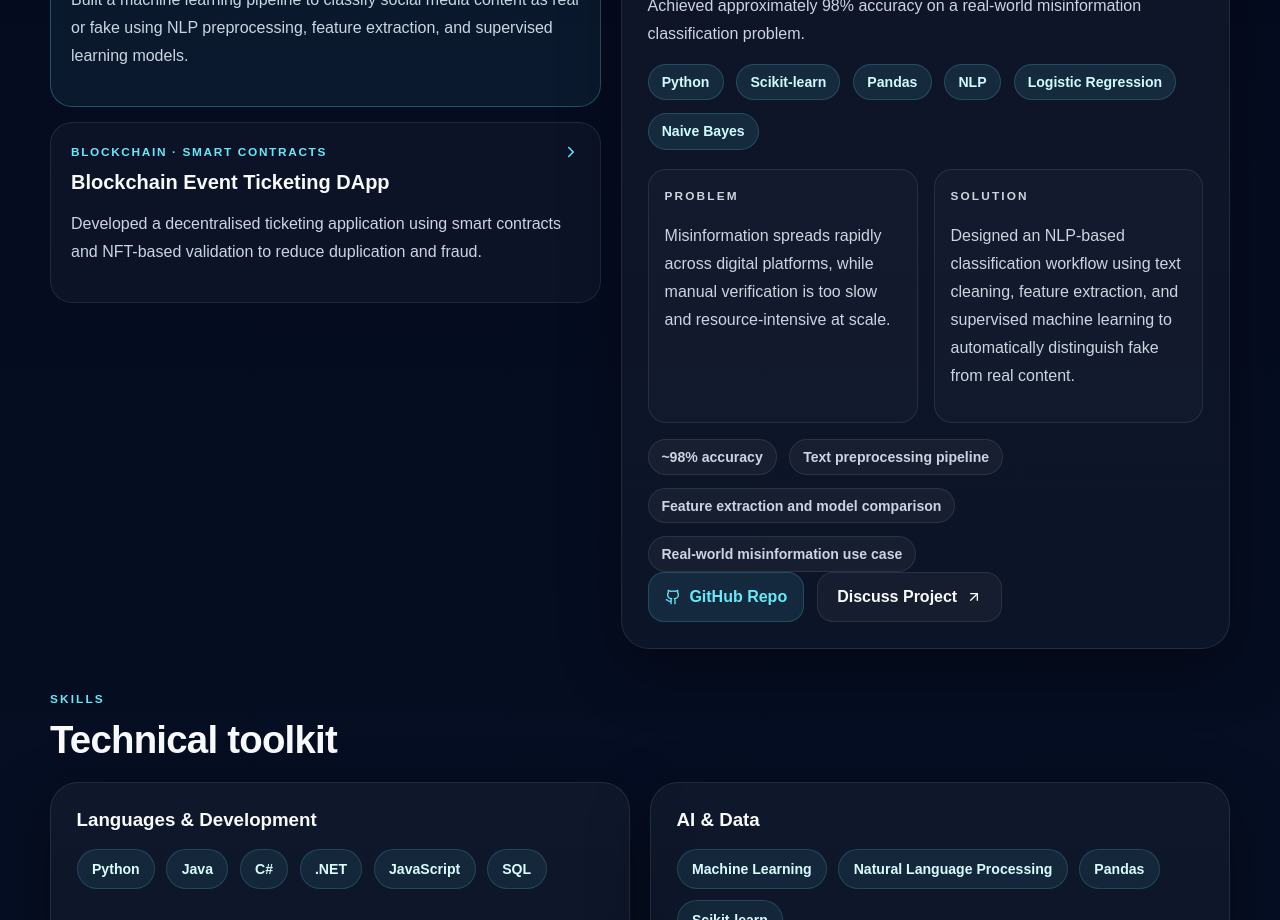
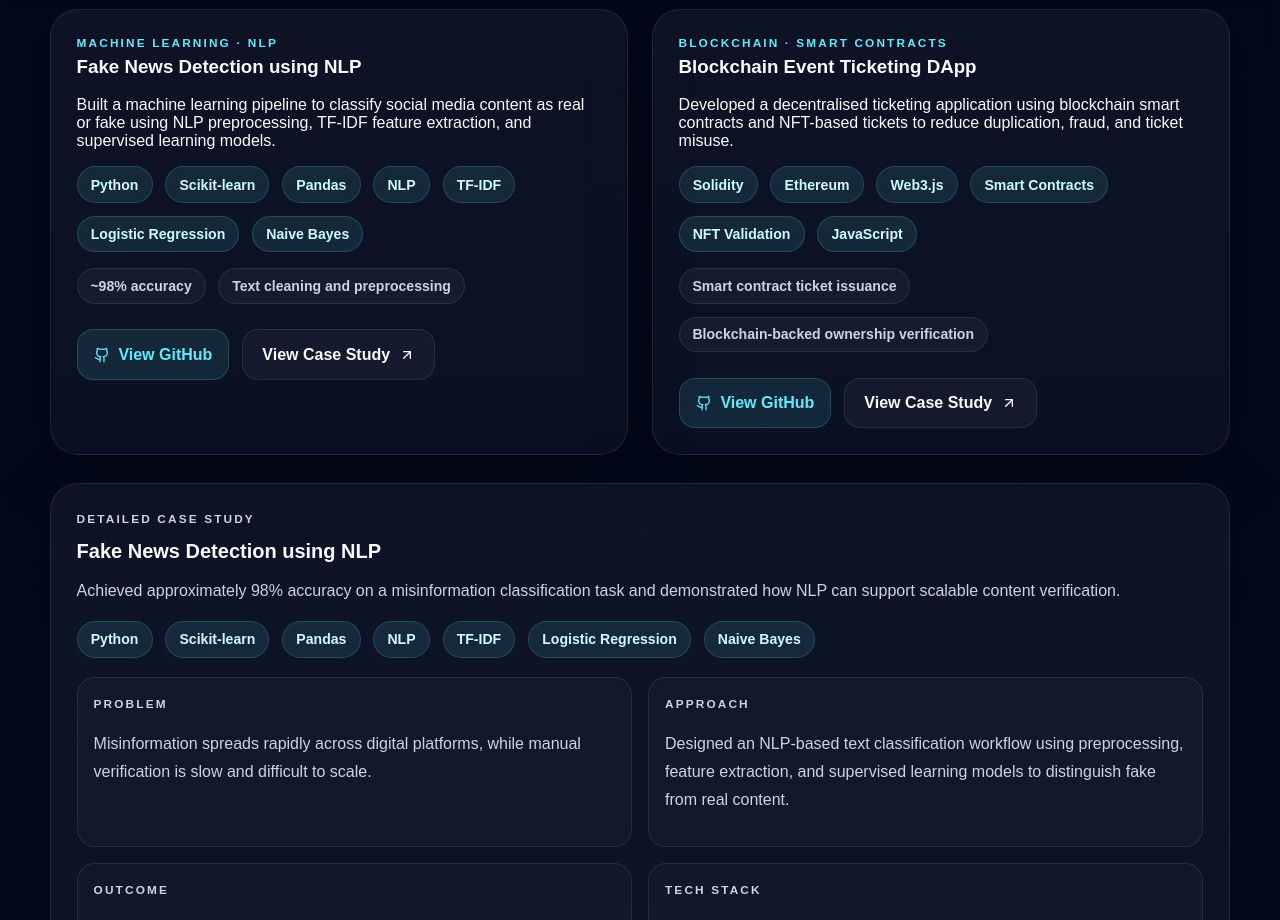
Before and after one commit to junaidmir1212/junaid-portfolio, a Next.js app: page / in a window 1280 px wide. Shown: the part 1880-2800 px from the top of the page. Built offline with nearby package versions, Linux system fonts and the light colour scheme.

Commit message:
Upgrade portfolio.

```diff
--- a/app/page.tsx
+++ b/app/page.tsx
@@ -1,12 +1,10 @@
 "use client";
 
-import { useMemo, useState } from "react";
 import { motion } from "framer-motion";
 import {
   ArrowUpRight,
   Brain,
   BriefcaseBusiness,
-  ChevronRight,
   Code2,
   Download,
   Github,
@@ -15,6 +13,7 @@ import {
   Menu,
   X,
 } from "lucide-react";
+import { useState } from "react";
 
 const projects = [
   {
@@ -22,21 +21,32 @@ const projects = [
     title: "Fake News Detection using NLP",
     category: "Machine Learning · NLP",
     shortDescription:
-      "Built a machine learning pipeline to classify social media content as real or fake using NLP preprocessing, feature extraction, and supervised learning models.",
+      "Built a machine learning pipeline to classify social media content as real or fake using NLP preprocessing, TF-IDF feature extraction, and supervised learning models.",
     impact:
-      "Achieved approximately 98% accuracy on a real-world misinformation classification problem.",
-    stack: ["Python", "Scikit-learn", "Pandas", "NLP", "Logistic Regression", "Naive Bayes"],
+      "Achieved approximately 98% accuracy on a misinformation classification task and demonstrated how NLP can support scalable content verification.",
+    stack: [
+      "Python",
+      "Scikit-learn",
+      "Pandas",
+      "NLP",
+      "TF-IDF",
+      "Logistic Regression",
+      "Naive Bayes",
+    ],
     github:
       "https://github.com/junaidmir1212/Fake-News-Detection-on-Social-Media-Using-Natural-Language-Processing-NLP-",
     problem:
-      "Misinformation spreads rapidly across digital platforms, while manual verification is too slow and resource-intensive at scale.",
-    solution:
-      "Designed an NLP-based classification workflow using text cleaning, feature extraction, and supervised machine learning to automatically distinguish fake from real content.",
+      "Misinformation spreads rapidly across digital platforms, while manual verification is slow and difficult to scale.",
+    approach:
+      "Designed an NLP-based text classification workflow using preprocessing, feature extraction, and supervised learning models to distinguish fake from real content.",
+    outcome:
+      "Achieved approximately 98% accuracy on a misinformation classification task and demonstrated how NLP can support scalable content verification.",
     highlights: [
       "~98% accuracy",
-      "Text preprocessing pipeline",
-      "Feature extraction and model comparison",
-      "Real-world misinformation use case",
+      "Text cleaning and preprocessing",
+      "Feature extraction using TF-IDF",
+      "Model comparison across classifiers",
+      "Prediction pipeline for fake/real classification",
     ],
   },
   {
@@ -44,40 +54,49 @@ const projects = [
     title: "Blockchain Event Ticketing DApp",
     category: "Blockchain · Smart Contracts",
     shortDescription:
-      "Developed a decentralised ticketing application using smart contracts and NFT-based validation to reduce duplication and fraud.",
+      "Developed a decentralised ticketing application using blockchain smart contracts and NFT-based tickets to reduce duplication, fraud, and ticket misuse.",
     impact:
-      "Improved ticket security and transparency through decentralised ownership and validation logic.",
-    stack: ["Solidity", "Web3", "JavaScript", "Smart Contracts", "NFTs"],
+      "Created a proof-of-concept ticketing DApp showing how blockchain can improve trust, traceability, and ticket authenticity in event systems.",
+    stack: [
+      "Solidity",
+      "Ethereum",
+      "Web3.js",
+      "Smart Contracts",
+      "NFT Validation",
+      "JavaScript",
+    ],
     github: "https://github.com/junaidmir1212/-Event-Ticketing-D-App",
     problem:
-      "Traditional ticketing systems are vulnerable to ticket duplication, resale fraud, and weak ownership transparency.",
-    solution:
-      "Built a decentralised architecture where tickets are represented as unique blockchain-based assets, enabling secure validation and traceable ownership.",
+      "Traditional event ticketing systems are vulnerable to duplication, fraud, and a lack of transparent ownership verification.",
+    approach:
+      "Built a blockchain-based ticketing solution where tickets are represented digitally and verified through smart contract logic for secure issuance and validation.",
+    outcome:
+      "Created a proof-of-concept ticketing DApp showing how blockchain can improve trust, traceability, and ticket authenticity in event systems.",
     highlights: [
-      "NFT-based ticket validation",
-      "Fraud reduction focus",
-      "Web3 integration",
-      "Smart contract transaction logic",
+      "Smart contract ticket issuance",
+      "Blockchain-backed ownership verification",
+      "Fraud-resistant validation workflow",
+      "Frontend integration with decentralised logic",
     ],
   },
 ];
 
 const skillGroups = [
   {
-    title: "Languages & Development",
+    title: "Programming & Development",
     items: ["Python", "Java", "C#", ".NET", "JavaScript", "SQL"],
   },
   {
-    title: "AI & Data",
-    items: ["Machine Learning", "Natural Language Processing", "Pandas", "Scikit-learn"],
+    title: "Machine Learning & NLP",
+    items: ["Machine Learning", "Natural Language Processing", "Scikit-learn", "Pandas", "TF-IDF"],
   },
   {
     title: "Blockchain & Tools",
-    items: ["Solidity", "Web3", "Git/GitHub", "Smart Contracts"],
+    items: ["Solidity", "Web3.js", "Git", "GitHub", "Smart Contracts"],
   },
   {
-    title: "Professional Skills",
-    items: ["Problem Solving", "Leadership", "Communication", "Decision-Making"],
+    title: "Software Engineering Strengths",
+    items: ["Problem Solving", "OOP", "Application Development", "Leadership", "Communication"],
   },
 ];
 
@@ -99,10 +118,30 @@ const strengths = [
   },
 ];
 
+const credibilityItems = [
+  {
+    title: "BSc (Hons) Computer Science Graduate",
+    text: "Strong academic foundation in software engineering, programming, and applied computing with hands-on project delivery.",
+  },
+  {
+    title: "Dissertation / Final Project Focus",
+    text: "Developed a Fake News Detection system using Natural Language Processing and machine learning techniques with approximately 98% accuracy.",
+  },
+  {
+    title: "Project-Based Technical Proof",
+    text: "Built portfolio projects across machine learning, NLP, blockchain, and decentralised applications with clear engineering value.",
+  },
+  {
+    title: "Leadership & Professional Experience",
+    text: "Brings communication, accountability, and decision-making skills developed through real-world leadership and operational roles.",
+  },
+];
+
 const navItems = [
   { label: "About", href: "#about" },
   { label: "Projects", href: "#projects" },
   { label: "Skills", href: "#skills" },
+  { label: "Credibility", href: "#credibility" },
   { label: "Contact", href: "#contact" },
 ];
 
@@ -113,12 +152,6 @@ const fadeUp = {
 
 export default function Page() {
   const [mobileOpen, setMobileOpen] = useState(false);
-  const [selectedProjectId, setSelectedProjectId] = useState(projects[0].id);
-
-  const selectedProject = useMemo(
-    () => projects.find((project) => project.id === selectedProjectId) ?? projects[0],
-    [selectedProjectId]
-  );
 
   return (
     <div className="page-shell" id="top">
@@ -174,13 +207,12 @@ export default function Page() {
                 <Brain size={16} /> BSc (Hons) Computer Science Graduate · AI · NLP · UK Roles
               </div>
 
-              <h1>BSc (Hons) Computer Science Graduate focused on practical, high-impact technical solutions.</h1>
+              <h1>BSc (Hons) Computer Science Graduate building practical AI, NLP, and software engineering solutions.</h1>
 
               <p className="lead">
-                I am a final-year BSc (Hons) Computer Science student with hands-on project experience in
-                machine learning, natural language processing, and blockchain systems. I build portfolio
-                projects with clear technical depth, real-world relevance, and strong presentation for
-                recruiters, hiring managers, and engineering teams.
+                I am a UK-based BSc (Hons) Computer Science graduate with hands-on experience building machine learning,
+                NLP, and blockchain projects. My work focuses on solving real problems with clean implementation, strong
+                technical foundations, and recruiter-ready presentation.
               </p>
 
               <div className="cta-row">
@@ -215,6 +247,7 @@ export default function Page() {
                 <div className="focus-item">BSc (Hons) Computer Science Graduate Roles</div>
                 <div className="focus-item">Machine Learning & NLP Systems</div>
                 <div className="focus-item">Blockchain Application Development</div>
+                <div className="focus-item">End-to-End Project Delivery</div>
                 <div className="focus-item">Technical Growth in UK Industry</div>
               </div>
             </motion.aside>
@@ -279,51 +312,81 @@ export default function Page() {
               transition={{ duration: 0.45 }}
             >
               <p className="section-label">Featured Projects</p>
-              <h2 className="section-title">Case-study driven portfolio work</h2>
+              <h2 className="section-title">Case-study driven engineering work</h2>
+              <p className="section-copy" style={{ maxWidth: "1000px", marginTop: "0.75rem" }}>
+                A selection of projects demonstrating applied machine learning, NLP,
+                blockchain development, and end-to-end technical implementation.
+              </p>
             </motion.div>
 
-            <div className="projects-layout" style={{ marginTop: "1.25rem" }}>
-              <motion.div
-                className="project-list"
+            <div
+              style={{
+                display: "grid",
+                gridTemplateColumns: "repeat(auto-fit, minmax(320px, 1fr))",
+                gap: "1.5rem",
+                marginTop: "1.5rem",
+              }}
+            >
+              {projects.map((project, index) => (
+                <motion.article
+                  key={project.id}
+                  className="section-card"
                   initial="hidden"
                   whileInView="visible"
                   viewport={{ once: true, amount: 0.15 }}
                   variants={fadeUp}
-                transition={{ duration: 0.45, delay: 0.05 }}
+                  transition={{ duration: 0.45, delay: index * 0.06 }}
                 >
-                {projects.map((project) => (
-                  <button
-                    key={project.id}
-                    type="button"
-                    className={`project-tab ${selectedProject.id === project.id ? "active" : ""}`}
-                    onClick={() => setSelectedProjectId(project.id)}
-                  >
-                    <div className="project-meta">
-                      <span className="section-label" style={{ letterSpacing: "0.14em" }}>
-                        {project.category}
+                  <p className="section-label">{project.category}</p>
+                  <h3 style={{ marginTop: "0.35rem" }}>{project.title}</h3>
+                  <p style={{ marginTop: "0.85rem" }}>{project.shortDescription}</p>
+
+                  <div className="stack-row" style={{ marginTop: "1rem" }}>
+                    {project.stack.map((item) => (
+                      <span key={item} className="stack-pill">
+                        {item}
                       </span>
-                      <ChevronRight size={18} color="#67e8f9" />
+                    ))}
                   </div>
-                    <h3>{project.title}</h3>
-                    <p>{project.shortDescription}</p>
-                  </button>
+
+                  <div className="highlights-row" style={{ marginTop: "1rem" }}>
+                    {project.highlights.slice(0, 2).map((item) => (
+                      <span key={item} className="highlight-pill">
+                        {item}
+                      </span>
                     ))}
-              </motion.div>
+                  </div>
 
+                  <div className="actions-row" style={{ marginTop: "1.6rem" }}>
+                    <a className="btn-small" href={project.github} target="_blank" rel="noreferrer">
+                      <Github size={16} /> View GitHub
+                    </a>
+                    <a className="btn-secondary" href={`#${project.id}`}>
+                      View Case Study <ArrowUpRight size={16} />
+                    </a>
+                  </div>
+                </motion.article>
+              ))}
+            </div>
+
+            <div style={{ marginTop: "1.75rem", display: "grid", gap: "1.5rem" }}>
+              {projects.map((project, index) => (
                 <motion.article
+                  key={`${project.id}-case-study`}
+                  id={project.id}
                   className="project-card"
                   initial="hidden"
                   whileInView="visible"
                   viewport={{ once: true, amount: 0.15 }}
                   variants={fadeUp}
-                transition={{ duration: 0.45, delay: 0.1 }}
+                  transition={{ duration: 0.45, delay: index * 0.06 }}
                 >
-                <p className="section-label">Selected Project</p>
-                <h3>{selectedProject.title}</h3>
-                <p style={{ marginTop: "0.85rem" }}>{selectedProject.impact}</p>
+                  <p className="section-label">Detailed Case Study</p>
+                  <h3>{project.title}</h3>
+                  <p style={{ marginTop: "0.85rem" }}>{project.impact}</p>
 
                   <div className="stack-row" style={{ marginTop: "1rem" }}>
-                  {selectedProject.stack.map((item) => (
+                    {project.stack.map((item) => (
                       <span key={item} className="stack-pill">
                         {item}
                       </span>
@@ -333,24 +396,32 @@ export default function Page() {
                   <div className="project-detail-grid">
                     <div className="detail-block">
                       <p className="detail-label">Problem</p>
-                    <p>{selectedProject.problem}</p>
+                      <p>{project.problem}</p>
                     </div>
                     <div className="detail-block">
-                    <p className="detail-label">Solution</p>
-                    <p>{selectedProject.solution}</p>
+                      <p className="detail-label">Approach</p>
+                      <p>{project.approach}</p>
+                    </div>
+                    <div className="detail-block">
+                      <p className="detail-label">Outcome</p>
+                      <p>{project.outcome}</p>
+                    </div>
+                    <div className="detail-block">
+                      <p className="detail-label">Tech Stack</p>
+                      <p>{project.stack.join(", ")}</p>
                     </div>
                   </div>
 
                   <div className="highlights-row" style={{ marginTop: "1rem" }}>
-                  {selectedProject.highlights.map((item) => (
+                    {project.highlights.map((item) => (
                       <span key={item} className="highlight-pill">
                         {item}
                       </span>
                     ))}
                   </div>
 
-                <div className="actions-row">
-                  <a className="btn-small" href={selectedProject.github} target="_blank" rel="noreferrer">
+                  <div className="actions-row" style={{ marginTop: "1.1rem" }}>
+                    <a className="btn-small" href={project.github} target="_blank" rel="noreferrer">
                       <Github size={16} /> GitHub Repo
                     </a>
                     <a className="btn-secondary" href="#contact">
@@ -358,6 +429,7 @@ export default function Page() {
                     </a>
                   </div>
                 </motion.article>
+              ))}
             </div>
           </div>
         </section>
@@ -372,11 +444,15 @@ export default function Page() {
               transition={{ duration: 0.45 }}
             >
               <p className="section-label">Skills</p>
-              <h2 className="section-title">Technical toolkit</h2>
+              <h2 className="section-title">Technical toolkit and core strengths</h2>
+              <p className="section-copy" style={{ maxWidth: "760px", marginTop: "0.75rem" }}>
+                A structured overview of the technologies, methods, and professional strengths
+                I bring across software engineering, machine learning, NLP, and blockchain projects.
+              </p>
             </motion.div>
 
-            <div className="skill-groups" style={{ marginTop: "1.25rem" }}>
-              {skillGroups.map((group) => (
+            <div className="skill-groups" style={{ marginTop: "1.5rem" }}>
+              {skillGroups.map((group, index) => (
                 <motion.article
                   key={group.title}
                   className="section-card"
@@ -384,10 +460,11 @@ export default function Page() {
                   whileInView="visible"
                   viewport={{ once: true, amount: 0.2 }}
                   variants={fadeUp}
-                  transition={{ duration: 0.45 }}
+                  transition={{ duration: 0.45, delay: index * 0.05 }}
                 >
-                  <h3 style={{ marginTop: 0 }}>{group.title}</h3>
-                  <div className="skill-grid">
+                  <p className="section-label">{group.title}</p>
+                  <h3 style={{ marginTop: "0.35rem" }}>{group.title}</h3>
+                  <div className="skill-grid" style={{ marginTop: "1rem" }}>
                     {group.items.map((skill) => (
                       <span key={skill} className="skill-pill">
                         {skill}
@@ -397,6 +474,110 @@ export default function Page() {
                 </motion.article>
               ))}
             </div>
+          </div>
+        </section>
+
+        <section className="section" id="credibility">
+          <div className="container">
+            <motion.div
+              initial="hidden"
+              whileInView="visible"
+              viewport={{ once: true, amount: 0.15 }}
+              variants={fadeUp}
+              transition={{ duration: 0.45 }}
+            >
+              <p className="section-label">Credibility</p>
+              <h2 className="section-title">Why I am ready to add value</h2>
+              <p className="section-copy" style={{ maxWidth: "760px", marginTop: "0.75rem" }}>
+                Beyond technical skills, I bring academic depth, project proof, and practical
+                experience that supports early contribution in graduate software engineering roles.
+              </p>
+            </motion.div>
+
+            <div
+              style={{
+                display: "grid",
+                gridTemplateColumns: "repeat(auto-fit, minmax(260px, 1fr))",
+                gap: "1.25rem",
+                marginTop: "1.5rem",
+              }}
+            >
+              {credibilityItems.map((item, index) => (
+                <motion.article
+                  key={item.title}
+                  className="section-card"
+                  initial="hidden"
+                  whileInView="visible"
+                  viewport={{ once: true, amount: 0.2 }}
+                  variants={fadeUp}
+                  transition={{ duration: 0.45, delay: index * 0.05 }}
+                >
+                  <h3 style={{ marginTop: 0 }}>{item.title}</h3>
+                  <p style={{ marginTop: "0.75rem" }}>{item.text}</p>
+                </motion.article>
+              ))}
+            </div>
+          </div>
+        </section>
+
+        <section className="section">
+          <div className="container">
+            <motion.article
+              className="section-card"
+              initial="hidden"
+              whileInView="visible"
+              viewport={{ once: true, amount: 0.2 }}
+              variants={fadeUp}
+              transition={{ duration: 0.5 }}
+              style={{
+                textAlign: "center",
+                padding: "2.5rem 1.5rem",
+              }}
+            >
+              <p className="section-label">Open to Opportunities</p>
+              <h2 className="section-title" style={{ maxWidth: "760px", margin: "0 auto" }}>
+                Currently seeking Graduate BSc (Hons) Computer Science opportunities in the UK
+              </h2>
+              <p
+                className="section-copy"
+                style={{
+                  maxWidth: "760px",
+                  margin: "1rem auto 0 auto",
+                }}
+              >
+                I am actively looking for opportunities where I can contribute across software
+                engineering, AI, NLP, and technical project delivery while continuing to grow in a strong engineering environment.
+              </p>
+
+              <div
+                className="actions-row"
+                style={{
+                  justifyContent: "center",
+                  marginTop: "1.5rem",
+                  flexWrap: "wrap",
+                }}
+              >
+                <a className="btn-primary" href="#contact">
+                  <Mail size={18} /> Contact Me
+                </a>
+                <a
+                  className="btn-secondary"
+                  href="https://github.com/junaidmir1212"
+                  target="_blank"
+                  rel="noreferrer"
+                >
+                  <Github size={18} /> GitHub
+                </a>
+                <a
+                  className="btn-secondary"
+                  href="https://www.linkedin.com/in/muhammad-junaid-mir-081479266/"
+                  target="_blank"
+                  rel="noreferrer"
+                >
+                  <Linkedin size={18} /> LinkedIn
+                </a>
+              </div>
+            </motion.article>
           </div>
         </section>
 
@@ -413,7 +594,7 @@ export default function Page() {
               <p className="section-label">Contact</p>
               <h2 className="section-title">Let’s connect</h2>
               <p className="section-copy">
-                I am currently open to BSc (Hons) Computer Science Graduate, AI, and technology roles in the UK.
+                I am currently open to Graduate Software Engineer, AI, and technology roles in the UK.
                 Reach out if you would like to discuss opportunities, projects, or collaboration.
               </p>
 
```
Lines whose indentation alone changed are shown as unchanged.
